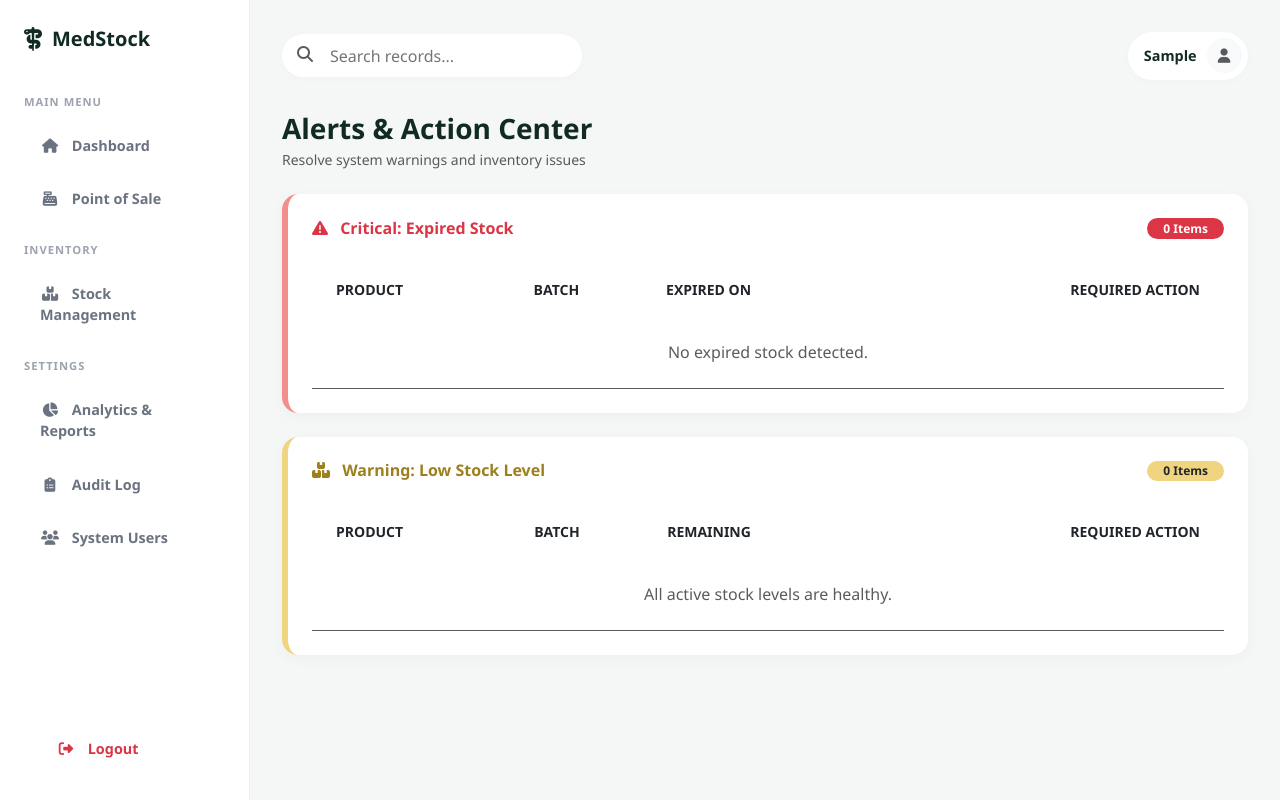
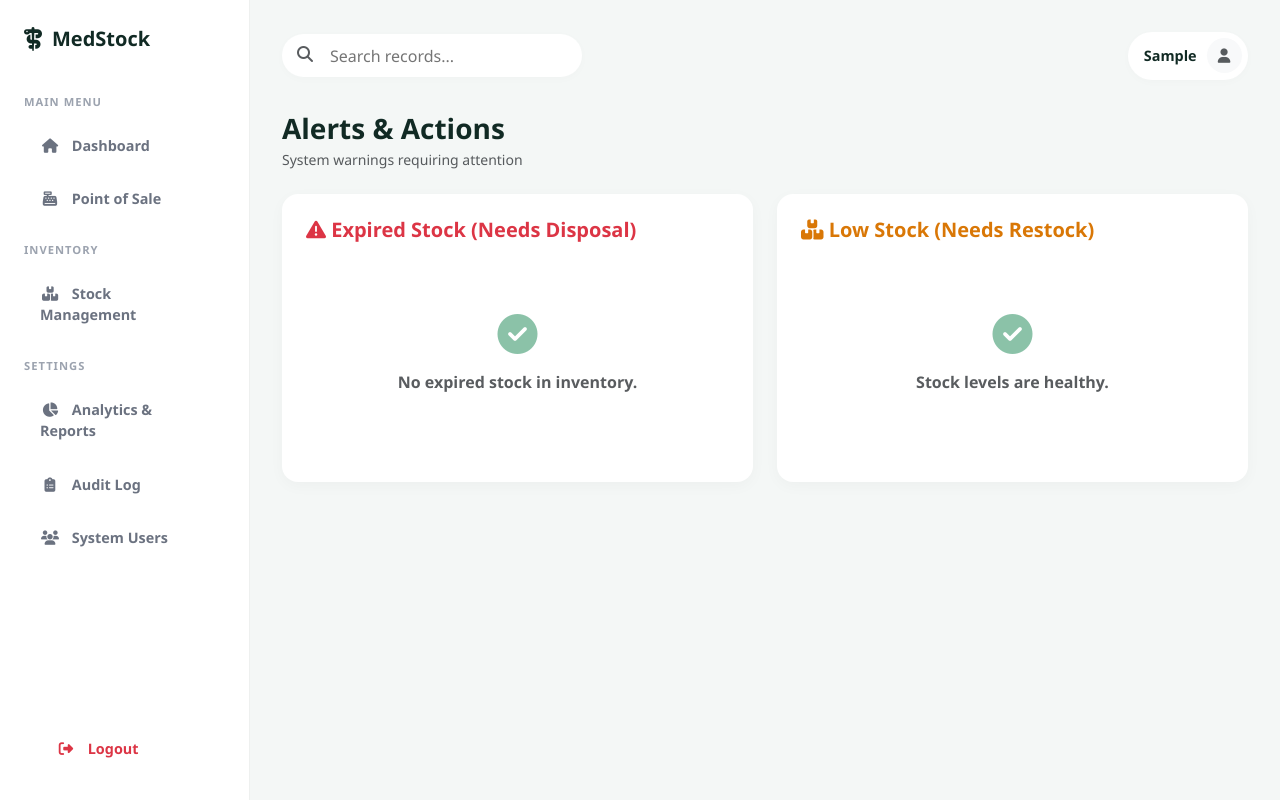
Before and after one commit to Timothy-M-M/PharmacySystem, a Django app: page /alerts/ in a window 1280 px wide. Run offline with Django 5.2, Linux system fonts and the light colour scheme; the visitor is signed in with stand-in values (Sample User, id 1); data that the repository does not hold is empty.

Commit message:
Fix action center logic to dynamically clear resolved alerts

```diff
--- a/core/templates/core/alerts.html
+++ b/core/templates/core/alerts.html
@@ -1,76 +1,93 @@
 {% extends 'core/base.html' %}
-{% block title %}Alerts - MedStock{% endblock %}
-{% block page_title %}Alerts & Action Center{% endblock %}
-{% block breadcrumb %}Resolve system warnings and inventory issues{% endblock %}
+
+{% block title %}Action Center - PharmSync{% endblock %}
+{% block page_title %}Alerts & Actions{% endblock %}
+{% block breadcrumb %}System warnings requiring attention{% endblock %}
 
 {% block content %}
 <div class="row g-4">
-    <div class="col-md-12">
-        <div class="custom-card" style="border-left: 6px solid #f48e8e;">
-            <div class="d-flex justify-content-between align-items-center mb-4">
-                <h6 class="fw-bold mb-0 text-danger"><i class="fa-solid fa-triangle-exclamation me-2"></i> Critical: Expired Stock</h6>
-                <span class="badge bg-danger rounded-pill px-3">{{ expired_batches|length }} Items</span>
-            </div>
 
-            <table class="table align-middle mb-0 border-0">
-                <thead class="bg-light text-muted small">
+    <div class="col-md-6">
+        <div class="custom-card h-100">
+            <h5 class="fw-bold text-danger mb-4">
+                <i class="fa-solid fa-triangle-exclamation"></i> Expired Stock (Needs Disposal)
+            </h5>
+
+            {% if expired_batches %}
+                <div class="table-responsive">
+                    <table class="table table-hover align-middle">
+                        <thead class="bg-light">
                             <tr>
-                        <th class="border-0 py-3 ps-4 fw-bold">PRODUCT</th>
-                        <th class="border-0 py-3 fw-bold">BATCH</th>
-                        <th class="border-0 py-3 fw-bold">EXPIRED ON</th>
-                        <th class="border-0 py-3 pe-4 text-end fw-bold">REQUIRED ACTION</th>
+                                <th class="text-muted small fw-bold">DRUG</th>
+                                <th class="text-muted small fw-bold">BATCH</th>
+                                <th class="text-muted small fw-bold">QTY</th>
+                                <th class="text-muted small fw-bold text-end">ACTION</th>
                             </tr>
                         </thead>
                         <tbody>
                             {% for batch in expired_batches %}
-                    <tr style="border-bottom: 1px solid #f9fafb;">
-                        <td class="py-3 ps-4 fw-bold text-dark">{{ batch.drug.drug_name }}</td>
-                        <td class="py-3 text-muted">{{ batch.batch_number }}</td>
-                        <td class="py-3 text-danger fw-bold">{{ batch.expiry_date|date:"M d, Y" }}</td>
-                        <td class="py-3 pe-4 text-end">
-                            <a href="{% url 'dispose_batch' batch.id %}" class="btn btn-sm btn-danger rounded-pill px-4 fw-bold shadow-sm">Dispose</a>
+                            <tr>
+                                <td class="fw-bold">{{ batch.drug.drug_name }}</td>
+                                <td><span class="badge bg-secondary rounded-pill px-3">{{ batch.batch_number }}</span></td>
+                                <td><span class="text-danger fw-bold">{{ batch.quantity }}</span></td>
+                                <td class="text-end">
+                                    <a href="{% url 'dispose_batch' batch.id %}" class="btn btn-sm btn-danger rounded-pill px-3 shadow-sm">Dispose</a>
                                 </td>
                             </tr>
-                    {% empty %}
-                    <tr><td colspan="4" class="text-center py-4 text-muted">No expired stock detected.</td></tr>
                             {% endfor %}
                         </tbody>
                     </table>
                 </div>
+            {% else %}
+                <div class="text-center text-muted py-5 mt-4">
+                    <i class="fa-solid fa-circle-check fs-1 text-success mb-3 opacity-50"></i>
+                    <p class="fw-bold">No expired stock in inventory.</p>
+                </div>
+            {% endif %}
+        </div>
     </div>
 
-    <div class="col-md-12 mt-4">
-        <div class="custom-card" style="border-left: 6px solid #f0d480;">
-            <div class="d-flex justify-content-between align-items-center mb-4">
-                <h6 class="fw-bold mb-0" style="color: #9e7f1e;"><i class="fa-solid fa-boxes-stacked me-2"></i> Warning: Low Stock Level</h6>
-                <span class="badge rounded-pill px-3 text-dark" style="background-color: #f0d480;">{{ low_stock_batches|length }} Items</span>
-            </div>
+    <div class="col-md-6">
+        <div class="custom-card h-100">
+            <h5 class="fw-bold mb-4" style="color: #d97706;">
+                <i class="fa-solid fa-boxes-stacked"></i> Low Stock (Needs Restock)
+            </h5>
 
-            <table class="table align-middle mb-0 border-0">
-                <thead class="bg-light text-muted small">
+            {% if low_stock_drugs %}
+                <div class="table-responsive">
+                    <table class="table table-hover align-middle">
+                        <thead class="bg-light">
                             <tr>
-                        <th class="border-0 py-3 ps-4 fw-bold">PRODUCT</th>
-                        <th class="border-0 py-3 fw-bold">BATCH</th>
-                        <th class="border-0 py-3 fw-bold">REMAINING</th>
-                        <th class="border-0 py-3 pe-4 text-end fw-bold">REQUIRED ACTION</th>
+                                <th class="text-muted small fw-bold">DRUG NAME</th>
+                                <th class="text-muted small fw-bold">TOTAL AVAILABLE</th>
+                                <th class="text-muted small fw-bold text-end">ACTION</th>
                             </tr>
                         </thead>
                         <tbody>
-                    {% for batch in low_stock_batches %}
-                    <tr style="border-bottom: 1px solid #f9fafb;">
-                        <td class="py-3 ps-4 fw-bold text-dark">{{ batch.drug.drug_name }}</td>
-                        <td class="py-3 text-muted">{{ batch.batch_number }}</td>
-                        <td class="py-3 fw-bold" style="color: #9e7f1e;">{{ batch.quantity }} units</td>
-                        <td class="py-3 pe-4 text-end">
-                            <a href="{% url 'add_batch' %}" class="btn btn-sm text-white rounded-pill px-4 fw-bold shadow-sm" style="background-color: var(--active-pill);">Restock Item</a>
+                            {% for item in low_stock_drugs %}
+                            <tr>
+                                <td class="fw-bold">{{ item.drug_name }}</td>
+                                <td>
+                                    <span class="badge bg-warning text-dark rounded-pill px-3 shadow-sm">
+                                        {{ item.total_stock }} {{ item.unit }}s
+                                    </span>
+                                </td>
+                                <td class="text-end">
+                                    <a href="{% url 'add_batch' %}" class="btn btn-sm text-white rounded-pill px-3 shadow-sm" style="background-color: #112a24;">Restock</a>
                                 </td>
                             </tr>
-                    {% empty %}
-                    <tr><td colspan="4" class="text-center py-4 text-muted">All active stock levels are healthy.</td></tr>
                             {% endfor %}
                         </tbody>
                     </table>
                 </div>
+            {% else %}
+                <div class="text-center text-muted py-5 mt-4">
+                    <i class="fa-solid fa-circle-check fs-1 text-success mb-3 opacity-50"></i>
+                    <p class="fw-bold">Stock levels are healthy.</p>
+                </div>
+            {% endif %}
         </div>
     </div>
+
+</div>
 {% endblock %}
--- a/core/views.py
+++ b/core/views.py
@@ -14,15 +14,12 @@ User = get_user_model()
 # SECURITY BOUNCERS
 # ==========================================
 def is_manager(user):
-    # This checks if the user has the "Staff status" box checked
     return user.is_staff
 
 # ==========================================
 # AUTHENTICATION VIEWS
 # ==========================================
-
 def custom_login(request):
-    # If they are already logged in, send them straight to the dashboard
     if request.user.is_authenticated:
         return redirect('dashboard')
 
@@ -30,7 +27,6 @@ def custom_login(request):
         u = request.POST.get('username')
         p = request.POST.get('password')
 
-        # Check if the credentials match the database
         user = authenticate(request, username=u, password=p)
 
         if user is not None:
@@ -49,7 +45,6 @@ def custom_logout(request):
 # ==========================================
 # PUBLIC VIEWS (Accessible by Cashiers)
 # ==========================================
-
 @login_required(login_url='login')
 def pos(request):
     from .models import Drug, Batch, Sale, SaleItem
@@ -61,7 +56,6 @@ def pos(request):
     cart = request.session['cart']
 
     if request.method == 'POST':
-        # --- ADD TO CART LOGIC ---
         if 'add_to_cart' in request.POST:
             drug_id = request.POST.get('drug_id')
             quantity = int(request.POST.get('quantity', 1))
@@ -89,7 +83,6 @@ def pos(request):
                 messages.error(request, "Product not found.")
             return redirect('pos')
 
-        # --- SMART CHECKOUT LOGIC (FEFO) ---
         elif 'checkout' in request.POST:
             if cart:
                 total_amount = sum(float(item['total']) for item in cart)
@@ -115,7 +108,6 @@ def pos(request):
 
     total_amount = sum(float(item['total']) for item in cart)
 
-    # Bundle the drugs for the HTML Dropdown
     active_drugs = []
     drugs = Drug.objects.filter(batch__quantity__gt=0).distinct()
     for drug in drugs:
@@ -134,14 +126,8 @@ def pos(request):
 @login_required(login_url='login')
 def receipt(request, sale_id):
     from .models import Sale, SaleItem
-
-    # 1. Get the main transaction
     sale = Sale.objects.get(id=sale_id)
-
-    # 2. Fetch all the individual products tied to this specific transaction
     items = SaleItem.objects.filter(sale=sale)
-
-    # 3. Send BOTH to the receipt template
     context = {
         'sale': sale,
         'items': items,
@@ -152,7 +138,6 @@ def receipt(request, sale_id):
 # ==========================================
 # RESTRICTED VIEWS (Managers & Admins Only)
 # ==========================================
-
 @login_required(login_url='login')
 @user_passes_test(is_manager, login_url='pos')
 def dashboard(request):
@@ -163,14 +148,20 @@ def dashboard(request):
     today = date.today()
     thirty_days = today + timedelta(days=30)
 
-    # 1. Calculate Real Inventory Metrics
     total_drugs = Drug.objects.count()
     active_batches = Batch.objects.filter(quantity__gt=0).count()
-    low_stock = Batch.objects.filter(quantity__lt=20, quantity__gt=0).count()
-    expired_count = Batch.objects.filter(expiry_date__lt=today).count()
-    expiring_soon = Batch.objects.filter(expiry_date__gte=today, expiry_date__lte=thirty_days).count()
 
-    # 2. Calculate Total Live Revenue
+    # [FIX] Only count expired batches that still have physical stock
+    expired_count = Batch.objects.filter(expiry_date__lt=today, quantity__gt=0).count()
+    expiring_soon = Batch.objects.filter(expiry_date__gte=today, expiry_date__lte=thirty_days, quantity__gt=0).count()
+
+    # [FIX] Calculate low stock by checking the TOTAL drug quantity, not individual batches
+    low_stock = 0
+    for drug in Drug.objects.all():
+        total = Batch.objects.filter(drug=drug, quantity__gt=0).aggregate(Sum('quantity'))['quantity__sum'] or 0
+        if 0 < total < 20:
+            low_stock += 1
+
     revenue_data = Sale.objects.aggregate(Sum('total_amount'))
     total_revenue = revenue_data['total_amount__sum'] or 0.00
 
@@ -188,21 +179,43 @@ def dashboard(request):
 
 @login_required(login_url='login')
 @user_passes_test(is_manager, login_url='pos')
+def alerts(request):
+    from .models import Drug, Batch
+    from django.db.models import Sum
+    from datetime import date
+    today = date.today()
+
+    # [FIX] Hide expired batches if they have already been disposed (quantity = 0)
+    expired_batches = Batch.objects.filter(expiry_date__lt=today, quantity__gt=0)
+
+    # [FIX] Check low stock for the whole drug, resolving the alert if a new batch is added
+    low_stock_drugs = []
+    for drug in Drug.objects.all():
+        total_stock = Batch.objects.filter(drug=drug, quantity__gt=0).aggregate(Sum('quantity'))['quantity__sum'] or 0
+        if 0 < total_stock < 20:
+            low_stock_drugs.append({
+                'drug_name': drug.drug_name,
+                'total_stock': total_stock,
+                'unit': drug.unit
+            })
+
+    return render(request, 'core/alerts.html', {
+        'expired_batches': expired_batches,
+        'low_stock_drugs': low_stock_drugs
+    })
+
+
+@login_required(login_url='login')
+@user_passes_test(is_manager, login_url='pos')
 def inventory(request):
-    # Grab all batches and sort them by expiry date (earliest first)
     batches = Batch.objects.all().order_by('expiry_date')
-
-    context = {
-        'batches': batches,
-    }
-    return render(request, 'core/inventory.html', context)
+    return render(request, 'core/inventory.html', {'batches': batches})
 
 
 @login_required(login_url='login')
 @user_passes_test(is_manager, login_url='pos')
 def add_batch(request):
     from .models import Drug, Batch
-
     if request.method == 'POST':
         try:
             drug_id = request.POST.get('drug_id')
@@ -213,19 +226,9 @@ def add_batch(request):
             expiry_date = request.POST.get('expiry_date')
 
             drug = Drug.objects.get(id=drug_id)
-
-            Batch.objects.create(
-                drug=drug,
-                batch_number=batch_number,
-                quantity=quantity,
-                unit_price=unit_price,
-                mfg_date=mfg_date,
-                expiry_date=expiry_date
-            )
-
+            Batch.objects.create(drug=drug, batch_number=batch_number, quantity=quantity, unit_price=unit_price, mfg_date=mfg_date, expiry_date=expiry_date)
             messages.success(request, f"Batch {batch_number} received successfully!")
             return redirect('inventory')
-
         except Exception as e:
             messages.error(request, f"System Error: {str(e)}")
 
@@ -250,16 +253,11 @@ def reports(request):
     acquisition_list = Batch.objects.all().order_by('-id')[:50]
 
     context = {
-        'total_revenue': total_rev,
-        'total_sales_count': sales_count,
-        'active_inventory': active_inv,
-        'total_disposed': disposed_count,
-        'sales_list': sales_list,
-        'inventory_list': inventory_list,
-        'disposal_list': disposal_list,
-        'acquisition_list': acquisition_list,
+        'total_revenue': total_rev, 'total_sales_count': sales_count,
+        'active_inventory': active_inv, 'total_disposed': disposed_count,
+        'sales_list': sales_list, 'inventory_list': inventory_list,
+        'disposal_list': disposal_list, 'acquisition_list': acquisition_list,
     }
-
     return render(request, 'core/reports.html', context)
 
 
@@ -275,13 +273,9 @@ def add_drug(request):
             if Drug.objects.filter(drug_name__iexact=drug_name).exists():
                 messages.error(request, f"The medication '{drug_name}' is already registered in the catalog.")
             else:
-                Drug.objects.create(
-                    drug_name=drug_name,
-                    unit=unit
-                )
-                messages.success(request, f"'{drug_name}' registered successfully! You can now add batches for it.")
+                Drug.objects.create(drug_name=drug_name, unit=unit)
+                messages.success(request, f"'{drug_name}' registered successfully!")
                 return redirect('inventory')
-
         except Exception as e:
             messages.error(request, f"An error occurred: {e}")
 
@@ -298,14 +292,7 @@ def dispose_batch(request, batch_id):
         qty = int(request.POST.get('dispose_quantity'))
         reason = request.POST.get('reason')
 
-        DisposalLog.objects.create(
-            drug_name=batch.drug.drug_name,
-            batch_number=batch.batch_number,
-            quantity=qty,
-            reason=reason,
-            disposed_by=request.user
-        )
-
+        DisposalLog.objects.create(drug_name=batch.drug.drug_name, batch_number=batch.batch_number, quantity=qty, reason=reason, disposed_by=request.user)
         batch.quantity -= qty
         batch.save()
         messages.success(request, f"Disposed {qty} units of {batch.drug.drug_name}.")
@@ -324,26 +311,9 @@ def audit_log(request):
 
 @login_required(login_url='login')
 @user_passes_test(is_manager, login_url='pos')
-def alerts(request):
-    from .models import Batch
-    from datetime import date
-    today = date.today()
-
-    expired_batches = Batch.objects.filter(expiry_date__lt=today)
-    low_stock_batches = Batch.objects.filter(quantity__lt=20, quantity__gt=0)
-
-    return render(request, 'core/alerts.html', {
-        'expired_batches': expired_batches,
-        'low_stock_batches': low_stock_batches
-    })
-
-
-@login_required(login_url='login')
-@user_passes_test(is_manager, login_url='pos')
 def system_report(request):
     from .models import Drug, Batch, Sale, DisposalLog
     from django.db.models import Sum
-
     context = {
         'total_revenue': Sale.objects.aggregate(Sum('total_amount'))['total_amount__sum'] or 0,
         'total_sales_count': Sale.objects.count(),
@@ -352,16 +322,15 @@ def system_report(request):
     }
     return render(request, 'core/reports.html', context)
 
+
 # ==========================================
 # SUPERUSER ONLY VIEWS
 # ==========================================
-
 @login_required(login_url='login')
 def manage_staff(request):
     if not request.user.is_superuser:
-        messages.error(request, "Access Denied: Only Administrators can manage staff.")
+        messages.error(request, "Access Denied.")
         return redirect('dashboard')
-
     staff_members = User.objects.all()
     return render(request, 'core/manage_staff.html', {'staff_members': staff_members})
 
@@ -369,7 +338,7 @@ def manage_staff(request):
 @login_required(login_url='login')
 def add_staff(request):
     if not request.user.is_superuser:
-        messages.error(request, "Access Denied: Only Administrators can add staff.")
+        messages.error(request, "Access Denied.")
         return redirect('dashboard')
 
     if request.method == 'POST':
@@ -378,10 +347,10 @@ def add_staff(request):
         email = request.POST.get('email')
 
         if User.objects.filter(username=u_name).exists():
-            messages.error(request, f"The username '{u_name}' is already taken.")
+            messages.error(request, f"Username '{u_name}' is already taken.")
         else:
             User.objects.create_user(username=u_name, email=email, password=p_word)
-            messages.success(request, f"Cashier account '{u_name}' created successfully!")
+            messages.success(request, f"Account '{u_name}' created successfully!")
             return redirect('manage_staff')
 
     return render(request, 'core/add_staff.html')
```
Lines whose indentation alone changed are shown as unchanged.
